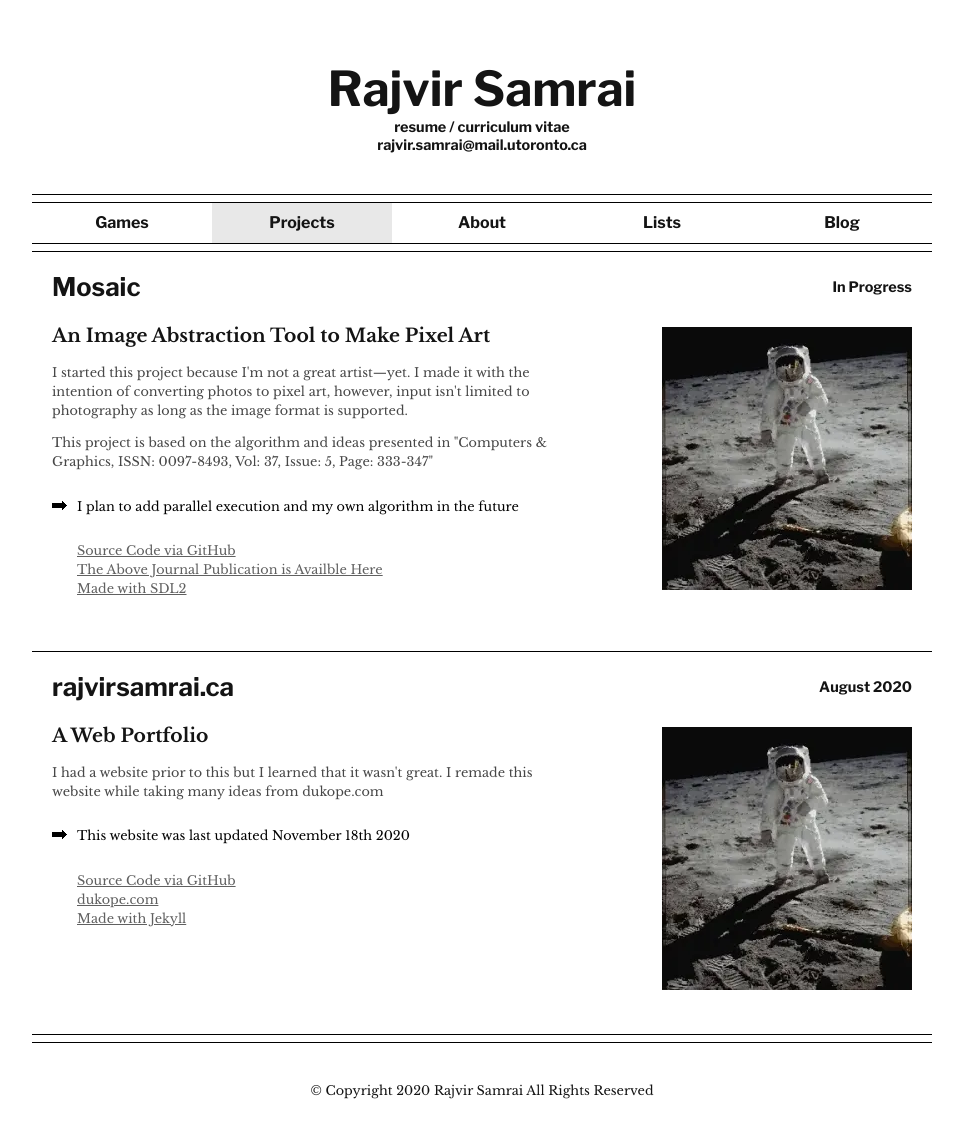
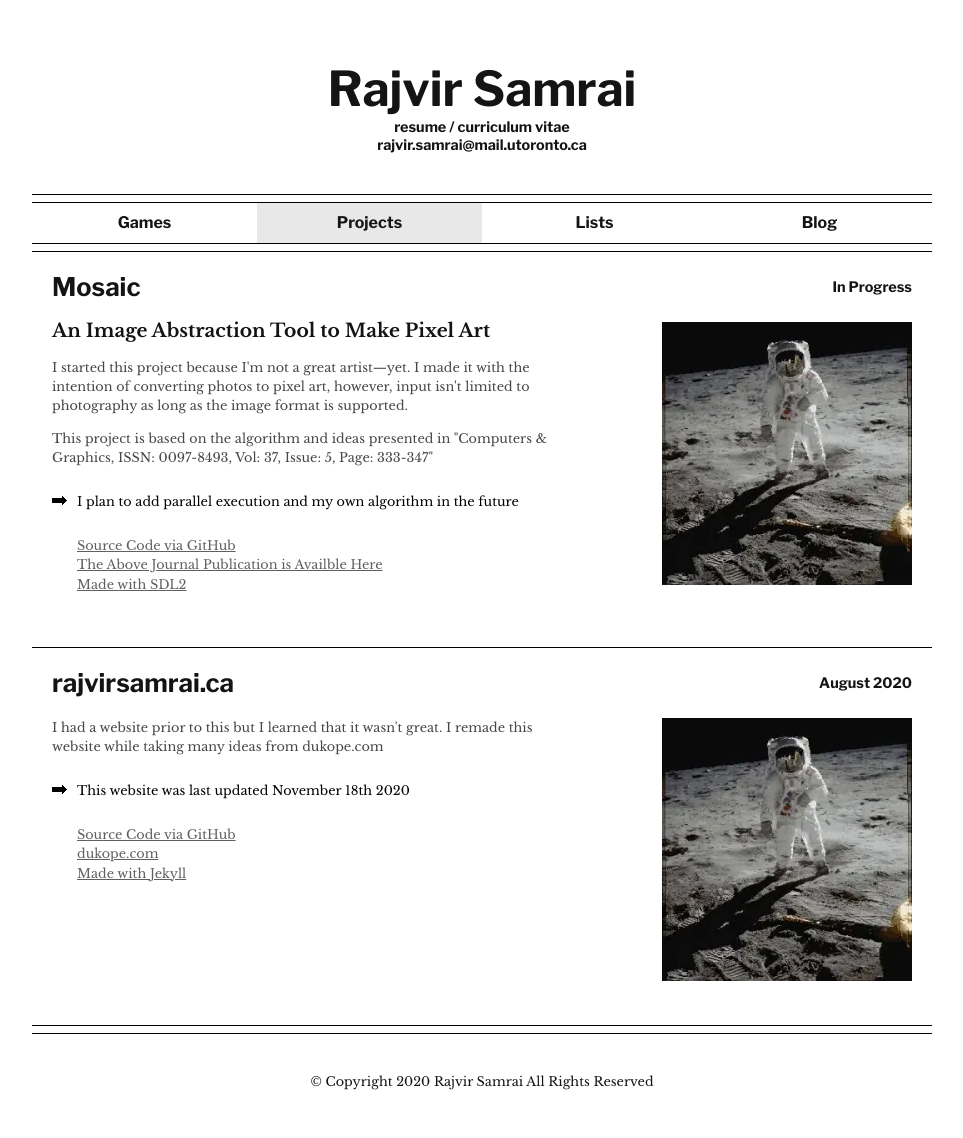
Before and after one commit to rajvirsamrai/rajvirsamrai.github.io, a Jekyll site: the page built from projects.html, in a window 1280 px wide. Shown: the whole page, without its empty margins (158-1121 px from the left). Built offline with Jekyll 4.4.1, drawn with Linux system fonts in a browser that asks for light colours.

Commit message:
Update more styling and remove about page

```diff
--- a/_data/navigation.yml
+++ b/_data/navigation.yml
@@ -2,8 +2,6 @@
   link: /
 - name: Projects
   link: /projects.html
-- name: About
-  link: /about.html
 - name: Lists
   link: /lists.html
 - name: Blog
--- a/_sass/bio.scss
+++ /dev/null
@@ -1,23 +0,0 @@
-.bio {
-    border-top: 1px solid black;
-    display: grid;
-    font-size: 0.9em;
-    padding: 0px 200px;
-}
-
-.bio > p {
-    color: #606060;
-    font-family: "Libre Baskerville", serif;
-    line-height: 1.3;
-    word-wrap: break-word;
-}
-
-.bio > h2 > a {
-    color: #606060;
-    text-decoration: none;
-}
-
-.bio > h2 > a:hover {
-    color: #b83020;
-    text-decoration: underline;
-}
--- a/_sass/main.scss
+++ b/_sass/main.scss
@@ -39,17 +39,19 @@ body {
     line-height: 1.5;
 }
 
-.description > .statement > h3 {
-    margin: 0px;
-}
-
 .statement {
     margin-bottom: 25px;
 }
 
+.statement > h3 {
+    margin-top: -5px;
+    margin-bottom: 13px;
+}
 .statement > p {
     color: #474747;
     font-size: 0.8em;
+    margin-top: 0px;
+    margin-bottom: 13px;
 }
 
 .comment {
@@ -88,7 +90,6 @@ body {
 }
 
 .media {
-    padding-top: 5px;
     text-align: right;
 }
 
--- a/_sass/navigation.scss
+++ b/_sass/navigation.scss
@@ -3,7 +3,7 @@
     border-bottom: 1px solid black;
     display: grid;
     font-family: "Libre Franklin", sans-serif;
-    grid-template-columns: repeat(5, 1fr);
+    grid-template-columns: repeat(4, 1fr);
     height: 40px;
     margin-bottom: 7px;
 }
--- a/assets/css/styles.scss
+++ b/assets/css/styles.scss
@@ -2,7 +2,6 @@
 ---
 @import "fonts";
 @import "main";
-@import "bio";
 @import "pieces";
 @import "header";
 @import "navigation";
--- a/projects.html
+++ b/projects.html
@@ -42,7 +42,6 @@ title: Projects
   </div>
   <div class="description">
     <div class="statement">
-      <h3>A Web Portfolio</h3>
       <p>I had a website prior to this but I learned that it wasn't great. I remade this website while taking many ideas from dukope.com</p>
     </div>
     <div class="comment">
```
Also changed, not shown: _lists/favorite_movies.md (deleted, +0 -8 lines), about.html (deleted, +0 -8 lines).
